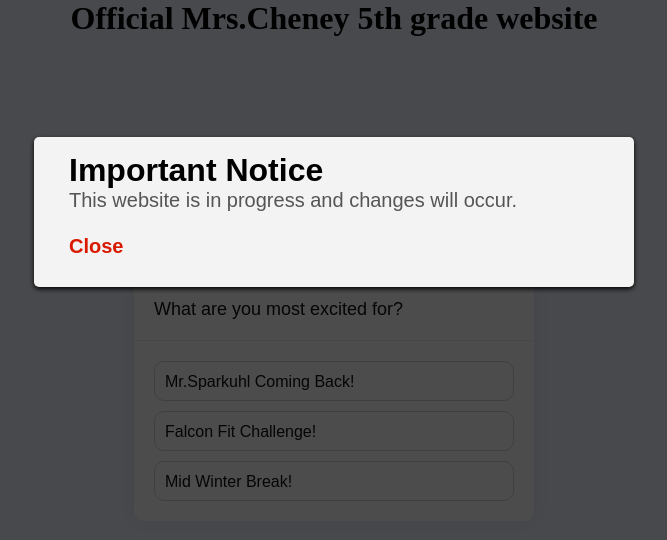
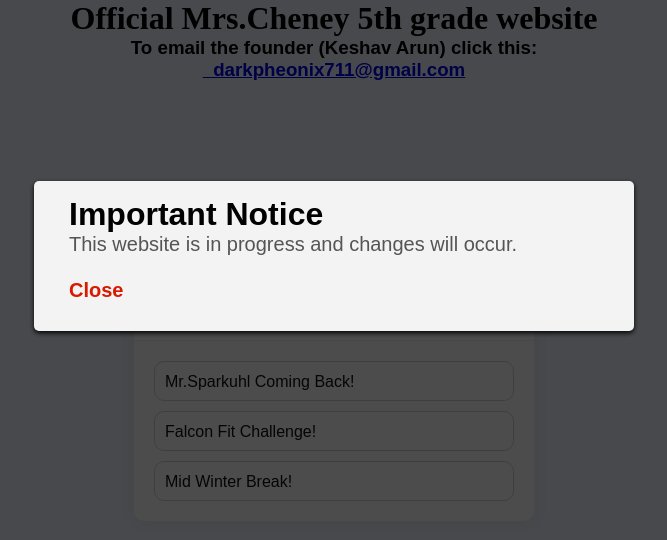
Before and after one commit to DarkPheonix711/test, a plain HTML site: page index.html in a window 1280 px wide. Shown: the whole page, without its empty margins (306-973 px from the left). Drawn offline with nearby package versions, Linux system fonts and the light colour scheme.

Commit message:
Add files via upload

```diff
--- a/index.html
+++ b/index.html
@@ -4,7 +4,11 @@
 <script defer src="script.js"></script>
 <head>
 <center><span style="font-family:Centuar MT"><h1>Official Mrs.Cheney 5th grade website</h1></span></center>
-
+<center><h3>To email the founder (Keshav Arun) click this:</h3>
+<a href="mailto:darkpheonix711@gmail.com?Subject=Hi">
+<h3><i class="fa fa-envelope"></i>&nbsp;&nbsp;darkpheonix711@gmail.com</h3>
+</a>
+</center>
 
 </head>
 
```
